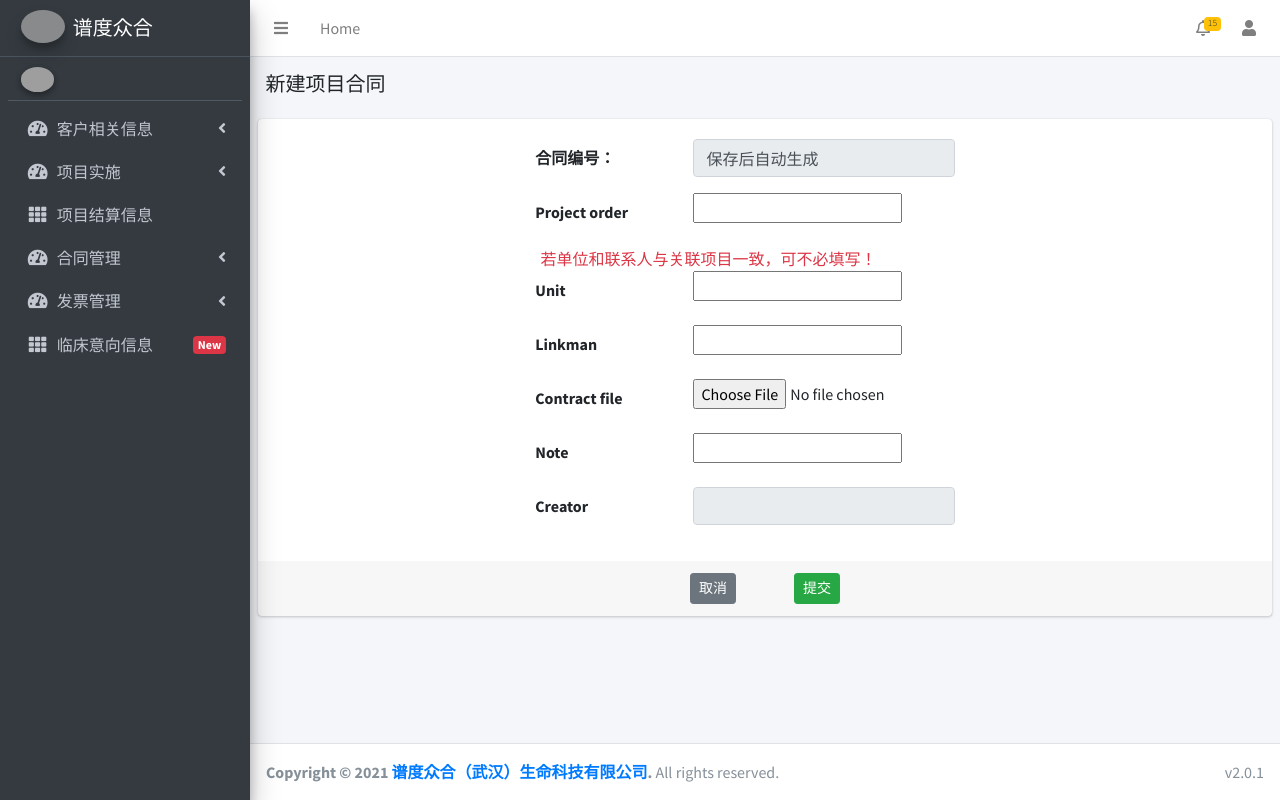
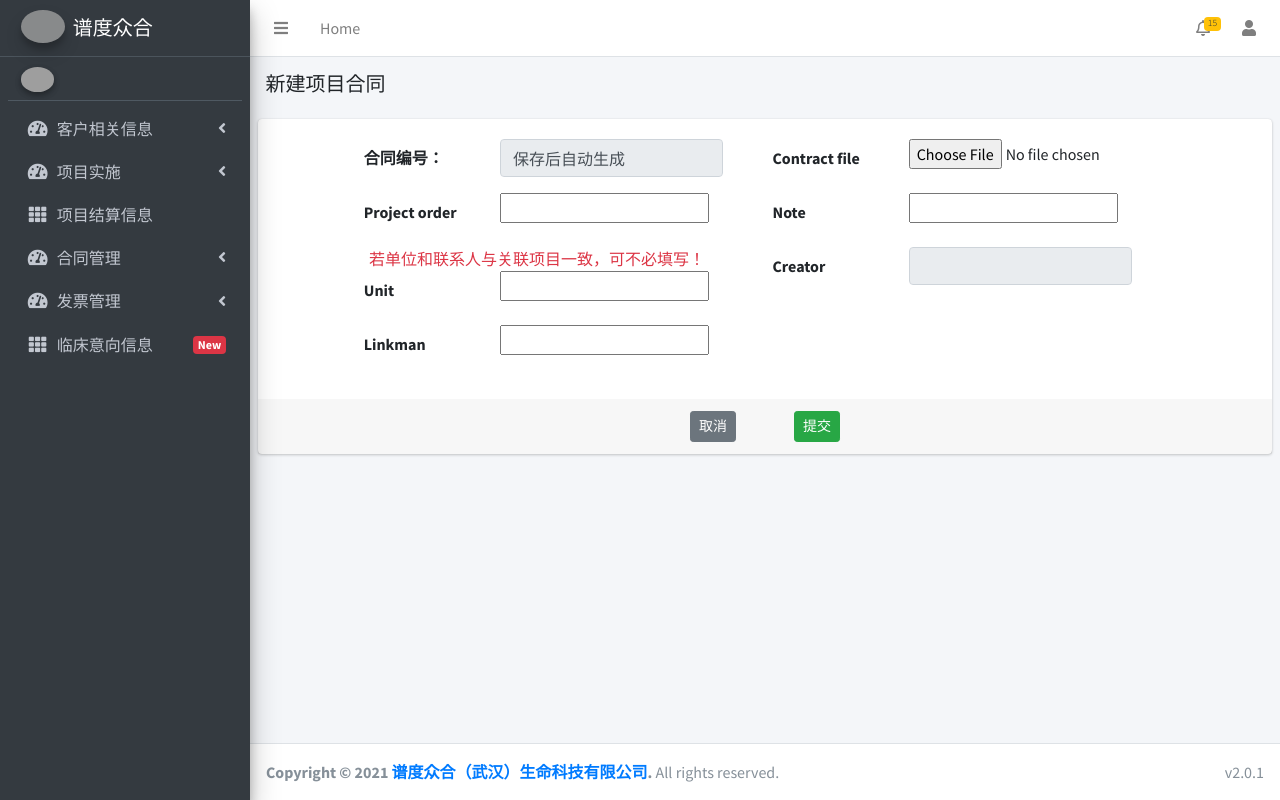
Before and after one commit to sun-gh/Django-LIMS_V210811, a Django app: template contract_manage/templates/contract_manage/project_contract_add.html in a window 1280 px wide. Run offline with Django 3.2, Linux system fonts and the light colour scheme; the template is opened without the code that fills it, so the values that code supplies are empty, except form fields; tables that the repository leaves empty hold one stand-in row (values such as "Sample post"); form fields are guessed from the names that the template uses; some libraries are stand-ins or nearby versions; grey boxes are pictures that could not be loaded.

Commit message:
change html and auth

```diff
--- a/contract_manage/templates/contract_manage/project_contract_add.html
+++ b/contract_manage/templates/contract_manage/project_contract_add.html
@@ -37,10 +37,11 @@
               <form class="form-horizontal" method="post" action="{% url 'contract_manage:project_contract_add' %}" enctype="multipart/form-data">
               <!-- card-body -->
               <div class="row">
-                <div class="col-md-6 offset-md-3">
+                <div class="col-md-10 offset-md-1">
                   <div class="card-body ">  <!--<div class="card-body pt-0 pb-1 pl-1 pr-1">-->
-
                     {% csrf_token %}
+                      <div class="row">
+                        <div class="col">
                           <!--合同编号-->
                           <div class="form-group row">
                             <label>合同编号：</label>
@@ -72,6 +73,8 @@
                               {{ form.linkman }}
                             </div>
                           </div>
+                        </div>
+                        <div class="col">
                           <!--合同附件-->
                           <div class="form-group row">
                             {{ form.contract_file.label_tag }}
@@ -93,7 +96,8 @@
                               <input  type="text" name="creator" class="form-control" value="{{ request.session.user_name }}" readonly="readonly" id="id_creator" />
                             </div>
                           </div>
-
+                        </div>
+                      </div>  <!-- /.row-->
                   </div>  <!-- /.card-body-->
                 </div>   <!-- /.col-->
               </div>  <!-- /.row-->
--- a/customer/templates/customer/index.html
+++ b/customer/templates/customer/index.html
@@ -44,7 +44,7 @@
 
                   </div>   <!-- /.col-->
             </div> <!-- /.row -->
-            <div class="row mt-1" style="display:none;">
+            <div class="row mt-1" >  <!--style="display:none;"-->
                 <div class="col">
                     <p>
                         <a href="{% url 'users:add_permission' %}" class="link-black text-sm">
--- a/project_stage/models.py
+++ b/project_stage/models.py
@@ -170,7 +170,6 @@ class SampleRecord(models.Model):
     receive_date = models.DateField(verbose_name="收样日期")
     person_record = models.CharField(max_length=32, verbose_name="登记人")
     c_time = models.DateTimeField(verbose_name="登记时间", auto_now_add=True)
-    project_source = models.SmallIntegerField(choices=source_choice, verbose_name="项目来源", default=0)
     note = models.CharField(max_length=256, verbose_name="备注", blank=True, null=True)
     files = models.ManyToManyField(FilesRelated, verbose_name="相关文件", blank=True)
     # 以下为前处理阶段
@@ -196,6 +195,7 @@ class SampleRecord(models.Model):
     preexperiment_deadline = models.DateField(verbose_name="预实验截止日期", null=True, blank=True)
     pretreat_deadline = models.DateField(verbose_name="制备截止日期", null=True, blank=True)
     # 以下为检测-数据分析阶段
+    project_source = models.SmallIntegerField(choices=source_choice, verbose_name="项目来源", default=0)
     instrument_type = models.ForeignKey(Machine, verbose_name="上机仪器", on_delete=models.SET_NULL, blank=True, null=True)
     date_test = models.DateField(verbose_name="上机日期", blank=True, null=True)
     date_searchlib = models.DateField(verbose_name="搜库日期", blank=True, null=True)
--- a/project_stage/templates/project_stage/pretreat_stage.html
+++ b/project_stage/templates/project_stage/pretreat_stage.html
@@ -44,7 +44,7 @@
 
             <div id="toolbar">
 
-              {% if perms.project_stage.change_samplerecord %}
+              {% if perms.project_stage.change_pretreat_info %}
                 &nbsp;&nbsp;<a class="btn btn-info btn-sm" href="#" role="button" id="edit-btn" >修改</a>
               {% endif %}
 
--- a/project_stage/templates/project_stage/sample_record.html
+++ b/project_stage/templates/project_stage/sample_record.html
@@ -274,12 +274,6 @@
             align: 'center',
           },
           {
-            field: 'project_source',
-            title: '项目来源',
-            width: 110,
-            align: 'center',
-          },
-          {
             field: 'note',
             title: '备注',
             width: 130,
--- a/project_stage/templates/project_stage/sample_record_detail.html
+++ b/project_stage/templates/project_stage/sample_record_detail.html
@@ -45,7 +45,6 @@
                         <th>样本质量</th>
                         <th>收样日期</th>
                         <th>附加项目</th>
-                        <th>项目来源</th>
                         <th>登记人</th>
                     </tr>
                   </thead>
@@ -72,7 +71,6 @@
                             -
                         {% endfor %}
                       </td>
-                      <td>{{ record.get_project_source_display }}</td>
                       <td>{{ record.person_record }}</td>
                     </tr>
                   </tbody>
--- a/project_stage/templates/project_stage/test_analysis_detail.html
+++ b/project_stage/templates/project_stage/test_analysis_detail.html
@@ -42,6 +42,7 @@
                         <th>样本类型</th>
                         <th>机时类型</th>
                         <th>样本数量</th>
+                        <th>项目来源</th>
                         <th>检测仪器</th>
                     </tr>
                   </thead>
@@ -53,6 +54,7 @@
                         {{ record.machine_time|default:"-" }}
                       </td>
                       <td>{{ record.sample_amount }}</td>
+                      <td>{{ record.get_project_source_display }}</td>
                       <td>
                         {% if record.instrument_type %}
                           <span>{{ record.instrument_type.instrument }}</span>
```
Also changed, not shown: project_stage/forms.py (+5 -5 lines), project_stage/templates/project_stage/sample_record_add.html (+0 -7 lines), project_stage/templates/project_stage/sample_record_edit.html (+4 -11 lines), project_stage/templates/project_stage/test_analysis.html (+7 -1 lines), project_stage/templates/project_stage/test_analysis_edit.html (+10 -3 lines), project_stage/views.py (+4 -3 lines).
